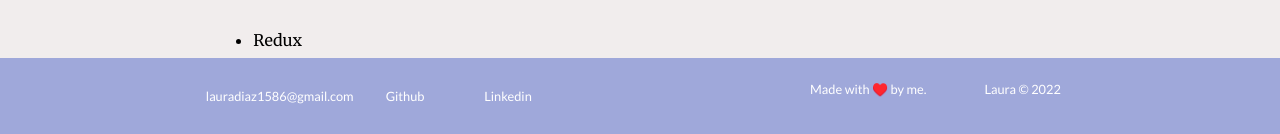
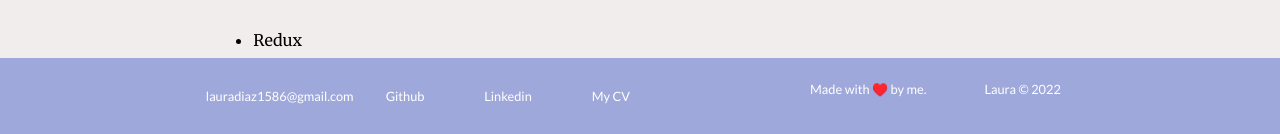
Before and after one commit to lalidiaz/lauradev, a React (Create React App) app: page / in a window 1280 px wide. Shown: the part 666-800 px from the top of the page. Built offline with nearby package versions, Linux system fonts and the light colour scheme.

Commit message:
add cv link

```diff
--- a/src/App.js
+++ b/src/App.js
@@ -106,14 +106,14 @@ function App() {
     <>
       {" "}
       <AnimatedCursor
-        color="159, 168, 218"
+        color="0,0,0"
         innerSize={8}
         outerSize={35}
         innerScale={1}
         outerScale={1.7}
         outerAlpha={0}
         outerStyle={{
-          border: "3px solid #9fa8da",
+          border: "1px solid black",
         }}
       />
       <main className="main">
@@ -486,7 +486,9 @@ function App() {
             Linkedin
           </a>
 
-          <a href="/LauraDiazCV.pdf" download></a>
+          <a href="/LauraDiazCV.pdf" download>
+            My CV
+          </a>
 
           <div className="footer-text-one">
             <p>Made with ♥️ by me. </p>
--- a/src/styles/Home.scss
+++ b/src/styles/Home.scss
@@ -364,9 +364,20 @@
 
     a:nth-child(3) {
       grid-column: 1;
+      padding: 0px 0px 20px 0px;
 
       @include respond(desktop) {
         grid-column: 5/6;
+        grid-row: 1;
+        padding: 20px 0px;
+      }
+    }
+
+    a:nth-child(4) {
+      grid-column: 1;
+      padding: 0px 0px 20px 0px;
+      @include respond(desktop) {
+        grid-column: 6/7;
         grid-row: 1;
         padding: 20px 0px;
       }
```
